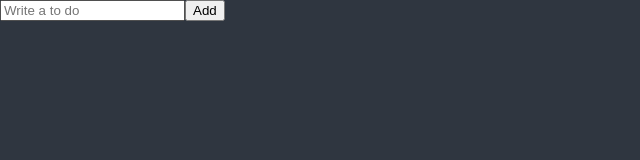
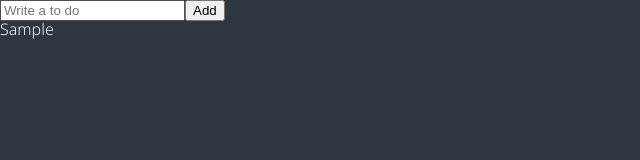
Before and after one commit to kyumin1227/react-masterclass-recap, a React (Vite) app: page / in a window 1280 px wide. Both pictures are taken after typing "Sample" into the empty fields and a click on the button "Add". Shown: the top 160 px of the page, without its empty margins (0-640 px from the left). Built offline with nearby package versions, Linux system fonts and the light colour scheme.

Commit message:
#6.11: Add ToDo

```diff
--- /dev/null
+++ b/src/atom.ts
@@ -0,0 +1,7 @@
+import { atom } from "recoil";
+import { IToDo } from "./types";
+
+export const toDoState = atom<IToDo[]>({
+  key: "toDo",
+  default: [],
+});
--- a/src/pages/ToDoList.tsx
+++ b/src/pages/ToDoList.tsx
@@ -1,4 +1,6 @@
 import { useForm } from "react-hook-form";
+import { useRecoilState } from "recoil";
+import { toDoState } from "../atom";
 
 interface IForm {
   toDo: string;
@@ -6,11 +8,14 @@ interface IForm {
 
 const ToDoList = () => {
   const { register, handleSubmit, setValue } = useForm<IForm>();
+  const [toDos, setToDos] = useRecoilState(toDoState);
 
-  const onSubmit = (data: IForm) => {
-    console.log("add to do", data.toDo);
+  const onSubmit = ({ toDo }: IForm) => {
+    setToDos((prev) => [...prev, { text: toDo, category: "TO_DO", id: Date.now() }]);
     setValue("toDo", "");
   };
+
+  console.log(toDos);
 
   return (
     <div>
@@ -18,6 +23,11 @@ const ToDoList = () => {
         <input {...register("toDo", { required: "Please write a To Do" })} placeholder="Write a to do" />
         <button>Add</button>
       </form>
+      <ul>
+        {toDos.map((toDo) => {
+          return <li key={toDo.id}>{toDo.text}</li>;
+        })}
+      </ul>
     </div>
   );
 };
--- /dev/null
+++ b/src/types.ts
@@ -0,0 +1,5 @@
+export interface IToDo {
+  text: string;
+  category: "TO_DO" | "DOING" | "DONE";
+  id: number;
+}
```
